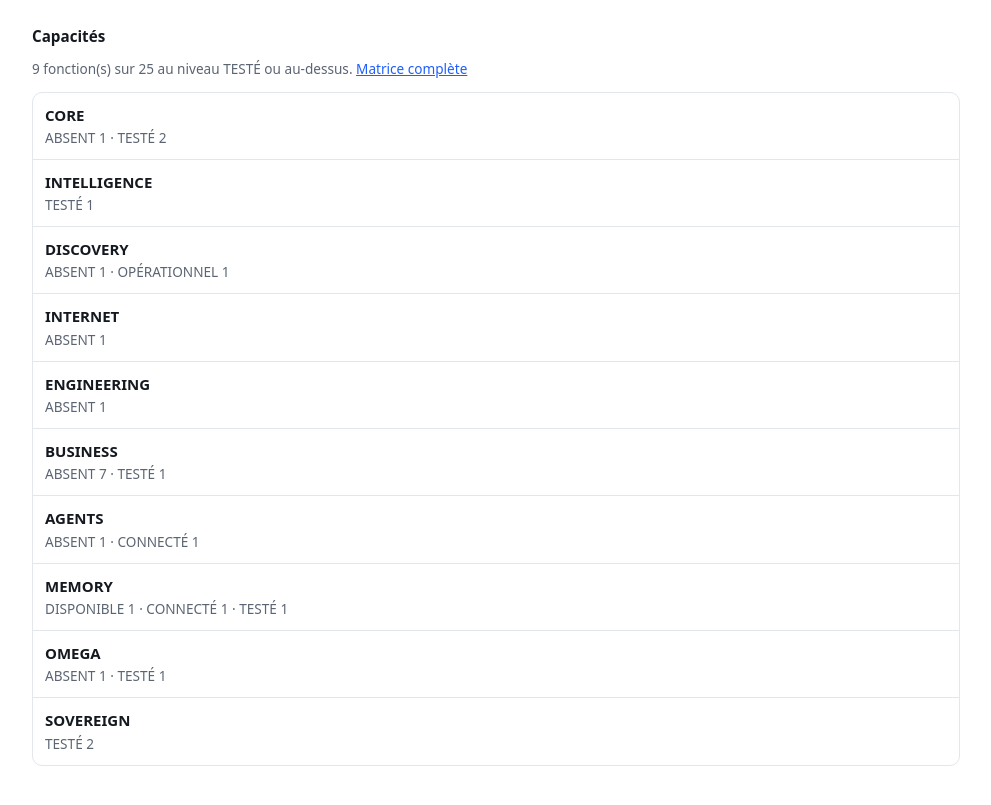
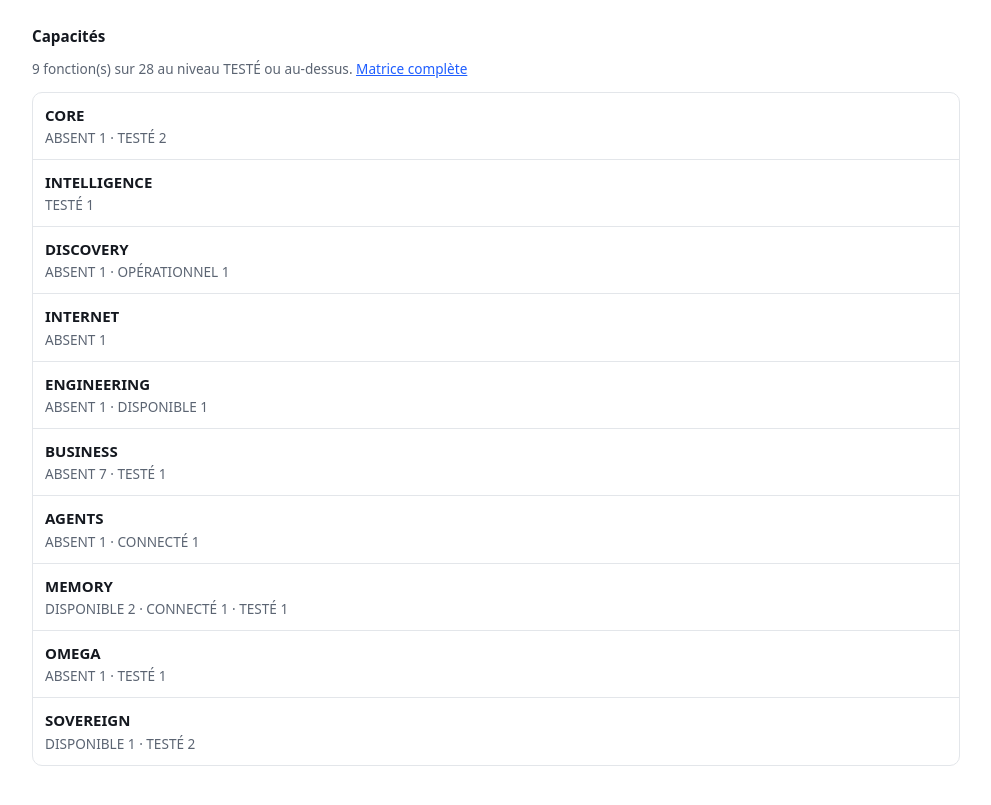
Before and after one commit to haynbroit-alt/NOVARYS, a plain HTML site: page site/intelligence.html in a window 1280 px wide. Shown: the part 389-1194 px from the top of the page, without its empty margins (144-1135 px from the left). Drawn offline with Linux system fonts and the light colour scheme.

```diff
--- a/site/intelligence.html
+++ b/site/intelligence.html
@@ -49,18 +49,18 @@ text-decoration:none;font-weight:600}
 <a class="row" href="novarys.html"><b>NOVARYS</b><span>Mémoire durable : trace, prouve, organise. Vision du propriétaire du 21/11/2026.</span></a>
 </div>
 <h2>Capacités</h2>
-<p class="soft">9 fonction(s) sur 25 au niveau TESTÉ ou au-dessus. <a href="https://github.com/haynbroit-alt/NOVARYS/blob/main/CAPACITES.md">Matrice complète</a></p>
+<p class="soft">9 fonction(s) sur 28 au niveau TESTÉ ou au-dessus. <a href="https://github.com/haynbroit-alt/NOVARYS/blob/main/CAPACITES.md">Matrice complète</a></p>
 <div class="rows">
 <div class="row"><b>CORE</b><span>ABSENT 1 · TESTÉ 2</span></div>
 <div class="row"><b>INTELLIGENCE</b><span>TESTÉ 1</span></div>
 <div class="row"><b>DISCOVERY</b><span>ABSENT 1 · OPÉRATIONNEL 1</span></div>
 <div class="row"><b>INTERNET</b><span>ABSENT 1</span></div>
-<div class="row"><b>ENGINEERING</b><span>ABSENT 1</span></div>
+<div class="row"><b>ENGINEERING</b><span>ABSENT 1 · DISPONIBLE 1</span></div>
 <div class="row"><b>BUSINESS</b><span>ABSENT 7 · TESTÉ 1</span></div>
 <div class="row"><b>AGENTS</b><span>ABSENT 1 · CONNECTÉ 1</span></div>
-<div class="row"><b>MEMORY</b><span>DISPONIBLE 1 · CONNECTÉ 1 · TESTÉ 1</span></div>
+<div class="row"><b>MEMORY</b><span>DISPONIBLE 2 · CONNECTÉ 1 · TESTÉ 1</span></div>
 <div class="row"><b>OMEGA</b><span>ABSENT 1 · TESTÉ 1</span></div>
-<div class="row"><b>SOVEREIGN</b><span>TESTÉ 2</span></div>
+<div class="row"><b>SOVEREIGN</b><span>DISPONIBLE 1 · TESTÉ 2</span></div>
 </div>
 </main>
 </body>
```
Also changed, not shown: 3 other files.
